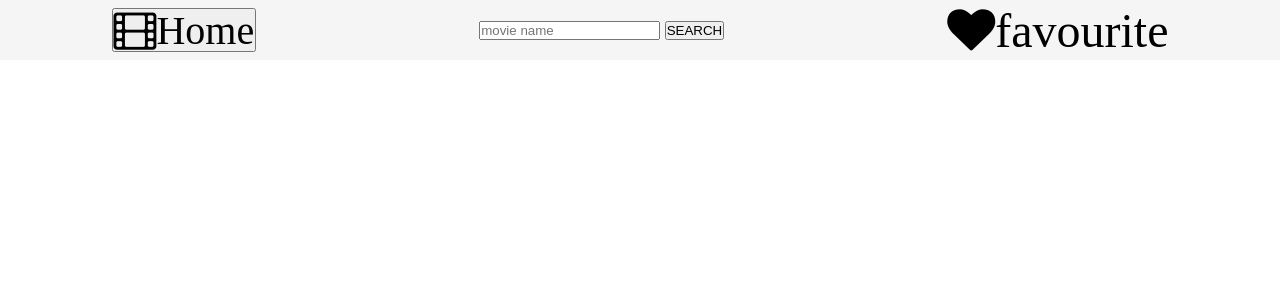
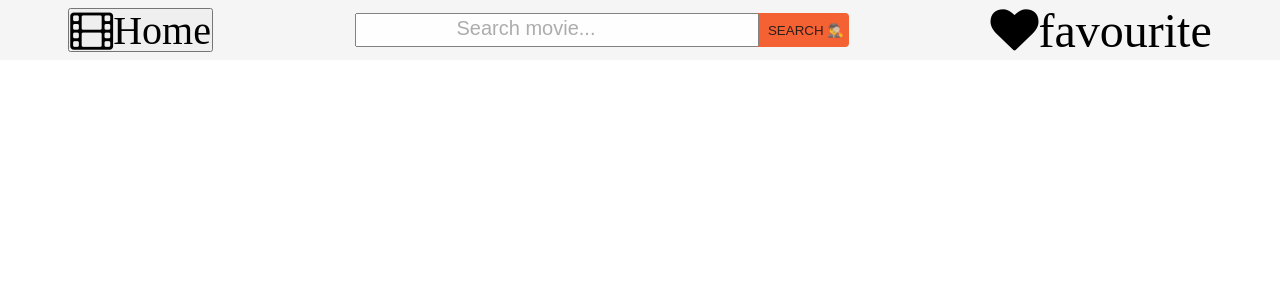
Before and after one commit to samip-sharma/Tv-project, a PHP site: page / in a window 1280 px wide. Shown: the top 300 px of the page. Run offline with PHP 8.4, Linux system fonts and the light colour scheme.

Commit message:
added css

```diff
--- a/frontend/index.css
+++ b/frontend/index.css
@@ -8,15 +8,96 @@
   color: black;
 }
 
+
 /* my css */
+
+.text-box{
+  width:400px;
+  height:30px;
+}
+
+::-webkit-input-placeholder { /* Chrome/Opera/Safari */
+  color: grey;
+  font-size: 20px;
+  align-content: center;
+  opacity:0.7;
+  text-indent:100px;
+}
 
 
 
-.container{
-padding-top: 60px;
+.search-button{
+  border-radius: 4px;
+  border: none;
+  border-width: 0px;
+  background-color: #f4511e;
+  border: none;
+  opacity: 0.9;
+  text-align: center;
+  transition: all 0.5s;
+  cursor: pointer;
+  margin: 5px;
+}
+
+
+.each-img img:hover {
+	opacity: 1;
+	-webkit-animation: flash 1.5s;
+	animation: flash 1.5s;
+}
+@-webkit-keyframes flash {
+	0% {
+		opacity: .4;
+	}
+	100% {
+		opacity: 1;
+	}
+}
+@keyframes flash {
+	0% {
+		opacity: .4;
+	}
+	100% {
+		opacity: 1;
+	}
+}
+
+.detail-img{
+  display: flex;
+  flex-direction: row;
+  justify-content: space-between;
+}
+
+.detail-img img{
+  height: 610px;
+  margin-right: 50px;
+  margin-left: 50px;
+
+}
+
+body{
+  display: flex;
+  flex-direction: column;
+}
+.movie-list{
+  align-self: center;
+  padding-top: 100px;
   display: flex;
    flex-direction: row;
-   max-width: 1500px;
+   /* max-width: 1500px; */
+   flex-wrap: wrap;
+   justify-content: center;
+   align-items: center;
+
+}
+
+
+.container{
+  align-self: center;
+  padding-top: 100px;
+  display: flex;
+   flex-direction: row;
+   /* max-width: 1500px; */
    flex-wrap: wrap;
    justify-content: center;
    align-items: center;
@@ -27,6 +108,7 @@ padding-top: 60px;
   display: flex;
   align-items: center;
   justify-content: space-around;
+  flex-wrap: wrap;
   position: fixed;
   width: 100%;
   height:60px;
@@ -34,10 +116,14 @@ padding-top: 60px;
 }
 
 .each-img img{
-  /* width:62.5px;
-  height:93.75px; */
-  /* background-size: cover;
-  background-repeat: no-repeat; */
+  margin-left: 20px;
+  margin-bottom: 20px;
+
+
+  width:250px;
+  height:375px;
+   background-size: cover;
+  background-repeat: no-repeat;
 }
 
 /* .each-img{
@@ -187,9 +273,16 @@ html {
 
 
 
+.grid{
+  display: flex;
+  margin-left: 20px;
+  flex-direction: column;
+}
 
-
-
+.container .show{
+  width: 1000px;
+  margin-top: 30px;
+}
 
 
 
--- a/frontend/index.html
+++ b/frontend/index.html
@@ -26,9 +26,9 @@
   </div>
 
   <div class="search-bar">
-    <form class="search-button">
-    <input class="text-box" type="text" name="search" placeholder="movie name">
-    <input  type="submit" name="submit" value="SEARCH">
+    <form  class="search-button">
+    <input class="text-box" type="text" name="search" placeholder="Search movie...">
+    <input  class="search-button" type="submit" name="submit" value="SEARCH 🕵️‍♂️">
     </form>
   </div>
 
--- a/frontend/index.js
+++ b/frontend/index.js
@@ -3,27 +3,27 @@
 
 
 
-class Adaptor{
-  static fetchMovies(){
+class Adaptor {
+  static fetchMovies() {
     fetch("https://api.themoviedb.org/3/movie/now_playing?api_key=a3cd5d00d31f044f243447255913e870&language=en-US&page=1")
       .then(resp => resp.json())
-    .then(function(data){
-      let container=document.querySelector(".container")
-      container.innerHTML=""
-      data.results.forEach(function(movie){
+      .then(function(data) {
+        let container = document.querySelector(".container")
+        container.innerHTML = ""
+        data.results.forEach(function(movie) {
 
           new MovieList(movie)
         })
       })
   }
 
-  static fetchTrailer(url){
-    return  fetch(url)
-    .then(resp=>resp.json())
+  static fetchTrailer(url) {
+    return fetch(url)
+      .then(resp => resp.json())
   }
 
 
-  static getFavouriteMovies(){
+  static getFavouriteMovies() {
     return fetch("http://localhost:3000/users/1/favourite")
       .then(resp => resp.json())
 
@@ -31,8 +31,8 @@ class Adaptor{
 
 
 
-  static fetchIfLiked(id){
-  return  fetch(`http://localhost:3000/users/1/liked/${id}`)
+  static fetchIfLiked(id) {
+    return fetch(`http://localhost:3000/users/1/liked/${id}`)
       .then(resp => resp.json())
     // .then(console.log)
   }
@@ -44,30 +44,30 @@ Adaptor.fetchMovies()
 
 
 
-class EachFavouriteMovie{
-  constructor(movie){
-    this.title=movie.title
-    this.vote_average=movie.vote_average
-    this.overview=movie.overview
-    this.poster_path=movie.img_url
-    this.id=movie.imdb
+class EachFavouriteMovie {
+  constructor(movie) {
+    this.title = movie.title
+    this.vote_average = movie.vote_average
+    this.overview = movie.overview
+    this.poster_path = movie.img_url
+    this.id = movie.imdb
     // new MovieDetail(this)
     this.slappingFavMovies()
   }
 
-    slappingFavMovies(){
-      let favList=document.querySelector(".all-fav-list")
-      let div=document.createElement("div")
+  slappingFavMovies() {
+    let favList = document.querySelector(".all-fav-list")
+    let div = document.createElement("div")
 
-      div.innerHTML= `
+    div.innerHTML = `
       <a href="#">${this.title}</a>
       `
     favList.append(div)
-      let link=  div.querySelector("a")
+    let link = div.querySelector("a")
 
 
     // event listner
-      link.addEventListener("click",event=>{
+    link.addEventListener("click", event => {
       new MovieDetail(this)
 
     })
@@ -83,31 +83,28 @@ class EachFavouriteMovie{
 
 
 
-
-
-
-
 // fetch all movie end
-class MovieList{
-  constructor(movie){
-    this.img_url=movie.poster_path
-    this.id=movie.id
+class MovieList {
+  constructor(movie) {
+    this.img_url = movie.poster_path
+    this.id = movie.id
     this.slappingEachMovie(movie)
   }
 
 
-  slappingEachMovie(movie){
-    let container=document.querySelector(".container")
-    let div=document.createElement("div")
-    div.class="movie-list"
-      div.innerHTML=`
+  slappingEachMovie(movie, i) {
+    if (!this.img_url) return undefined;
+    let container = document.querySelector(".container")
+    let div = document.createElement("div")
+    div.class = "movie-list"
+    div.innerHTML = `
       <div class="each-img">
           <img src=https://image.tmdb.org/t/p/w500/${this.img_url}>
         </div>
     `
     container.append(div)
-    let img=div.querySelector("img")
-    img.addEventListener("click",(event)=> {
+    let img = div.querySelector("img")
+    img.addEventListener("click", (event) => {
       new MovieDetail(movie)
     })
 
@@ -120,25 +117,26 @@ class MovieList{
 
 
 
-class MovieDetail{
-  constructor(movie){
+class MovieDetail {
+  constructor(movie) {
 
-    this.title=movie.title
-    this.vote_average=movie.vote_average
-    this.overview=movie.overview
-    this.img_url=movie.poster_path
-    this.id=movie.id
+    this.title = movie.title
+    this.vote_average = movie.vote_average
+    this.overview = movie.overview
+    this.img_url = movie.poster_path
+    this.id = movie.id
     this.slappingMovieDetail()
   }
 
-  slappingMovieDetail(){
-    let container=document.querySelector(".container")
+  slappingMovieDetail() {
+    let container = document.querySelector(".container")
     container.innerHTML = '';
-        let imgUrl=`https://image.tmdb.org/t/p/w500/${this.img_url}`
-        container.innerHTML=`
-      <div class="image-n-rating">
+    let imgUrl = `https://image.tmdb.org/t/p/w500/${this.img_url}`
+    container.innerHTML = `
+
+      <div class="detail-img">
           <img src=${imgUrl} alt=${this.title}/>
-
+          </div>
           <div class="grid">
           <section>
             <h2>Average rating</h2>
@@ -150,8 +148,16 @@ class MovieDetail{
               </g>
             </svg>
           </section>
+
+
+          <div>
+          <button class="button button-like">
+            <i class="fa fa-heart"></i>
+            <span>Like</span>
+          </button>
           </div>
           </div>
+
 
       <div class="trailer">
       </div>
@@ -161,35 +167,39 @@ class MovieDetail{
           <p>${this.overview}</p>
 
 
-        <button class="button button-like">
-          <i class="fa fa-heart"></i>
-          <span>Like</span>
-        </button>
+
 
       </div>
     `
 
-    let trailerUrl=`https://api.themoviedb.org/3/movie/${this.id}/videos?api_key=a3cd5d00d31f044f243447255913e870&language=en-US`
+    let trailerUrl = `https://api.themoviedb.org/3/movie/${this.id}/videos?api_key=a3cd5d00d31f044f243447255913e870&language=en-US`
     Adaptor.fetchTrailer(trailerUrl)
-    .then(data=> {
-      this.youtube= data.results[0].key
-      let videoDiv=document.querySelector(".trailer")
-      videoDiv.innerHTML=`
-      <iframe width="420" height="315"
+      .then(data => {
+
+        if (data.results[0]) {
+          this.youtube = data.results[0].key
+          let detailImagediv = document.querySelector(".detail-img")
+
+          let videoDiv = document.querySelector(".trailer")
+          videoDiv.innerHTML = `
+      <iframe width="820" height="610"
       src=https://www.youtube.com/embed/${this.youtube}>
       </iframe>
       `
-      container.append(videoDiv)
+          detailImagediv.append(videoDiv)
+        }
       })
 
     // like button logic
 
-    let likeButton=document.querySelector(".button-like")
+    let likeButton = document.querySelector(".button-like")
     Adaptor.fetchIfLiked(this.id)
-    .then(ans=>{
+      .then(ans => {
 
-      if (ans){likeButton.classList.add("liked")}
-      likeButton.addEventListener("click",(event)=>{
+        if (ans) {
+          likeButton.classList.add("liked")
+        }
+        likeButton.addEventListener("click", (event) => {
           this.makePostReqTolike()
           likeButton.classList.toggle("liked");
         })
@@ -200,7 +210,7 @@ class MovieDetail{
 
   }
 
-  goToHome(){
+  goToHome() {
 
   }
 
@@ -209,14 +219,14 @@ class MovieDetail{
 
 
 
-  makePostReqTolike(){
-    fetch("http://localhost:3000/user_movies",{
-      method:"POST",
-      headers:{
-        "content-type":"application/json",
-        "accept":"application/json"
+  makePostReqTolike() {
+    fetch("http://localhost:3000/user_movies", {
+      method: "POST",
+      headers: {
+        "content-type": "application/json",
+        "accept": "application/json"
       },
-      body:JSON.stringify(this)
+      body: JSON.stringify(this)
     })
   }
 
```
Also changed, not shown: frontend/upcomming.jpeg (added). Lines whose indentation alone changed are shown as unchanged.
